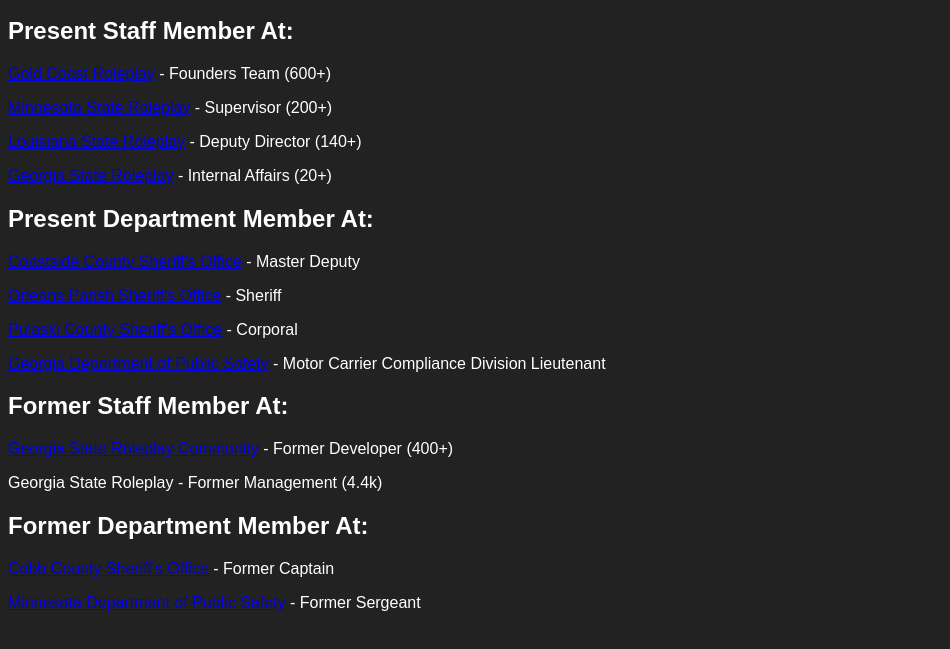
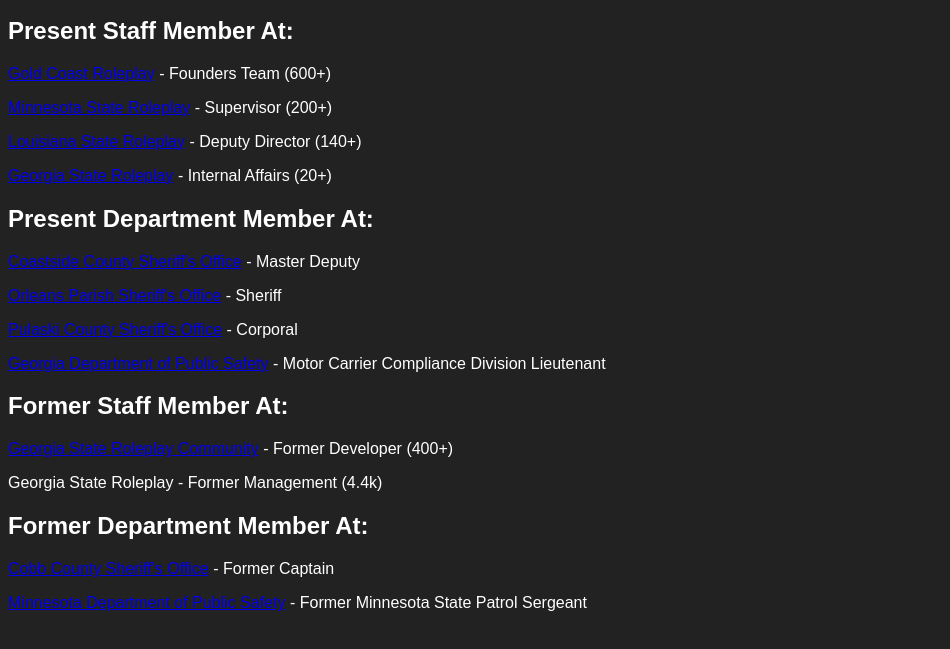
Before and after one commit to Carter01113/Website, a plain HTML site: page index.html in a window 1280 px wide. Shown: the part 101-750 px from the top of the page, without its empty margins (0-950 px from the left). Drawn offline with Linux system fonts and the light colour scheme.

Commit message:
Update index.html

```diff
--- a/index.html
+++ b/index.html
@@ -37,7 +37,7 @@ h1,h2,h3,p {
 
 <h2> Former Department Member At: </h2>
 <p> <a href="https://discord.com/invite/TTQGdKPEUF">Cobb County Sheriff's Office</a> - Former Captain </p>
-<p> <a href="https://discord.com/invite/mKR9ptncyh">Minnesota Department of Public Safety</a> - Former Sergeant </p>
+<p> <a href="https://discord.com/invite/mKR9ptncyh">Minnesota Department of Public Safety</a> - Former Minnesota State Patrol Sergeant </p>
 
 </body>
 </html>
```
